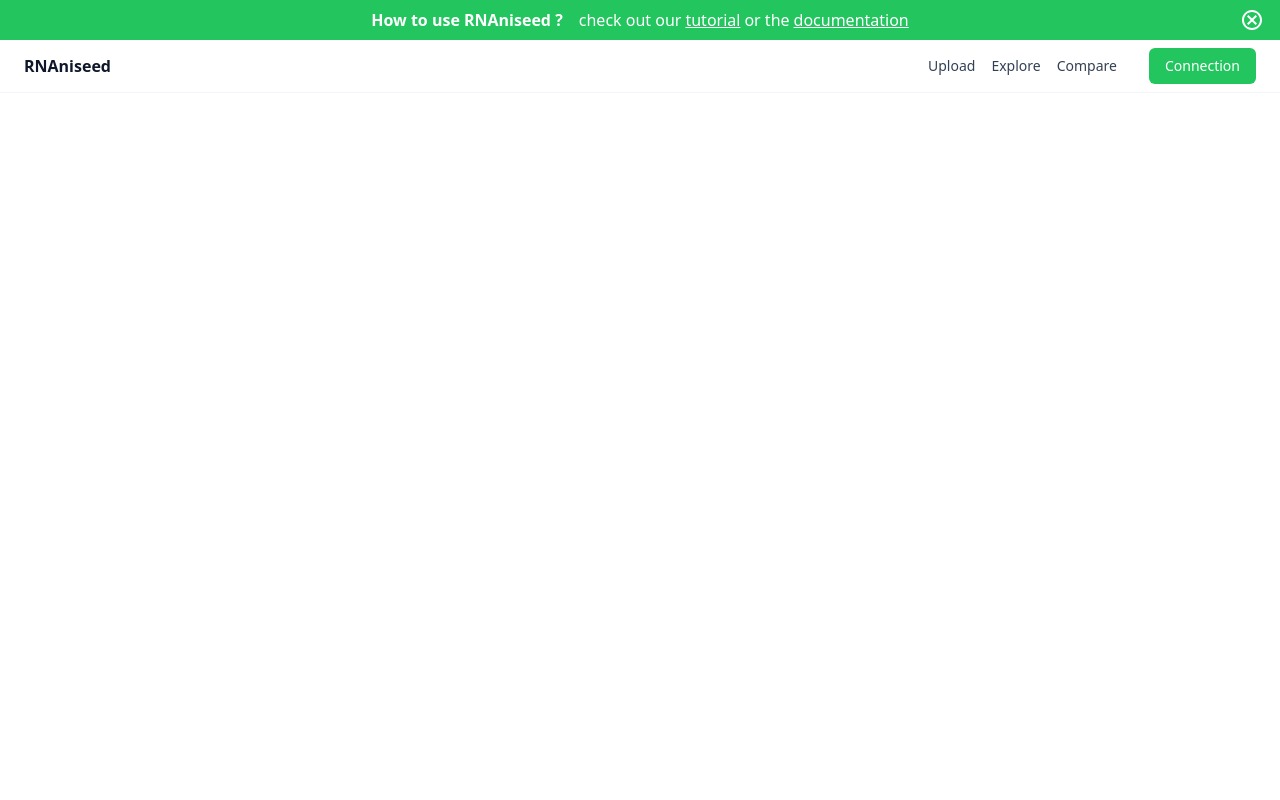
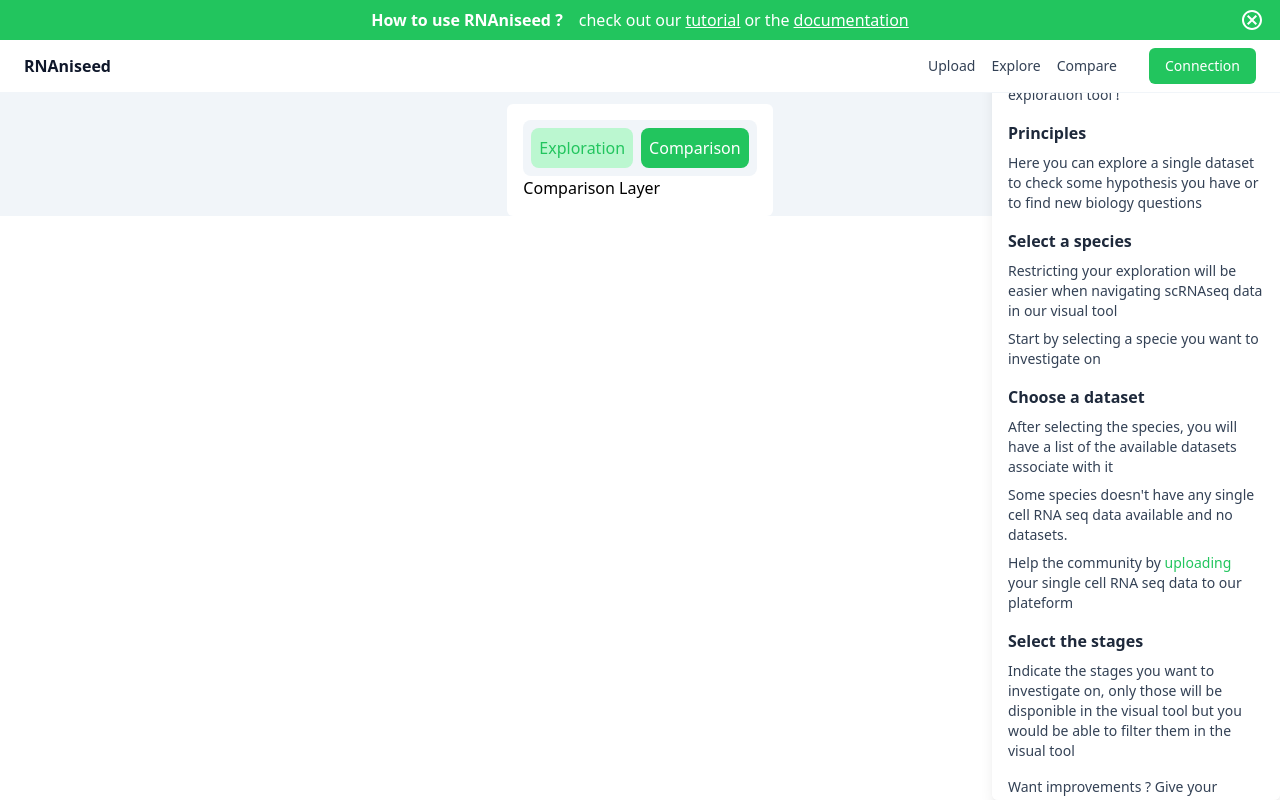
Before and after one commit to Phloemus/RNAniseed-App, a React (Create React App) app: page /app/compare in a window 1280 px wide. Built offline with nearby package versions, Linux system fonts and the light colour scheme.

Commit message:
build: the route basename and the homepage in package.json were change to match the /app folder like it will be in the production server

```diff
--- a/package.json
+++ b/package.json
@@ -1,5 +1,6 @@
 {
   "name": "rnaniseed-app",
+  "homepage": "./app",
   "version": "0.1.0",
   "private": true,
   "dependencies": {
--- a/src/App.jsx
+++ b/src/App.jsx
@@ -16,14 +16,14 @@ import NotFound from './pages/not-found';
 function App() {
   return (
     <div>
-      <BrowserRouter>
+      <BrowserRouter basename="/app">
         <Navbar/>
         <div className='mt-12 w-full'>
           <Routes>
-            <Route path="/" element={<LandingPage/>} />
-            <Route path="upload" element={<Uploader />} />
-            <Route path="explore" element={<VisualLauncher layerId={0}/>} />
-            <Route path="compare" element={<VisualLauncher layerId={1}/>} />
+            <Route exact path="" element={<LandingPage/>} />
+            <Route path="/upload" element={<Uploader />} />
+            <Route path="/explore" element={<VisualLauncher layerId={0}/>} />
+            <Route path="/compare" element={<VisualLauncher layerId={1}/>} />
             <Route path="*" element={<NotFound />} />
           </Routes>
         </div>
--- a/src/components/search-input/index.jsx
+++ b/src/components/search-input/index.jsx
@@ -2,7 +2,6 @@
 /************** Notice **************** /
  *
  * Author: Brieuc Quemeneur
- * Copyrights: gingembre.org
  *
  */
 
```
Also changed, not shown: 1 other file (tests, documents, lock files or other folders).
